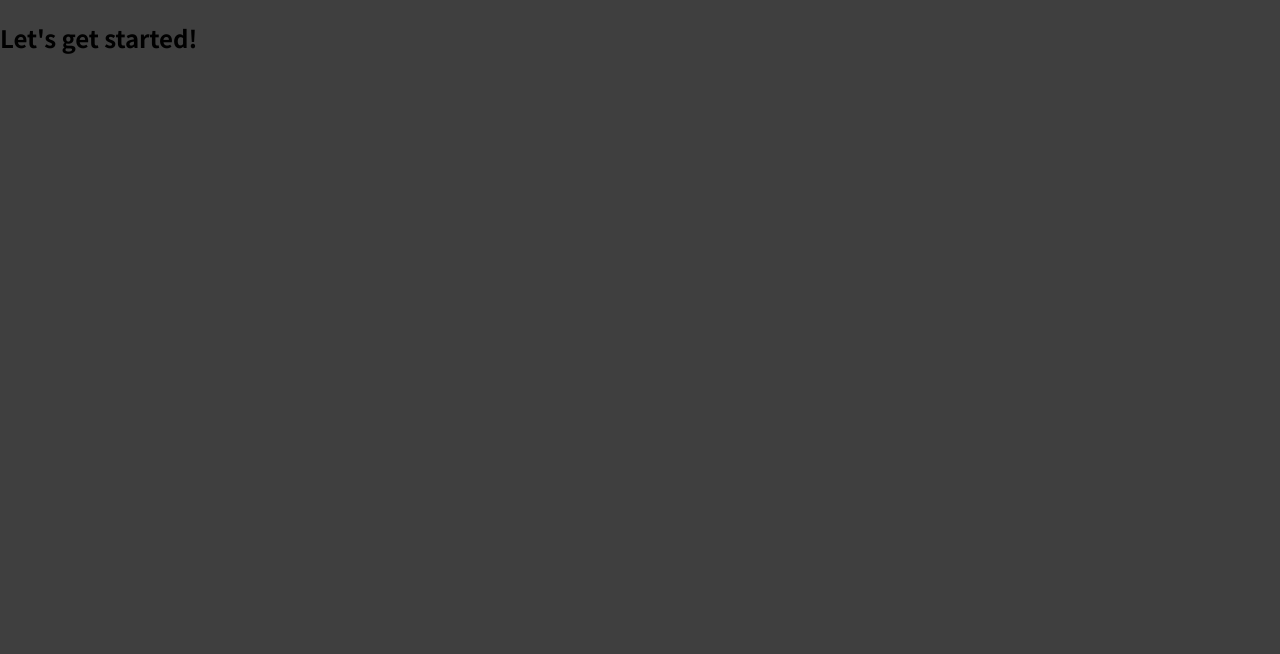
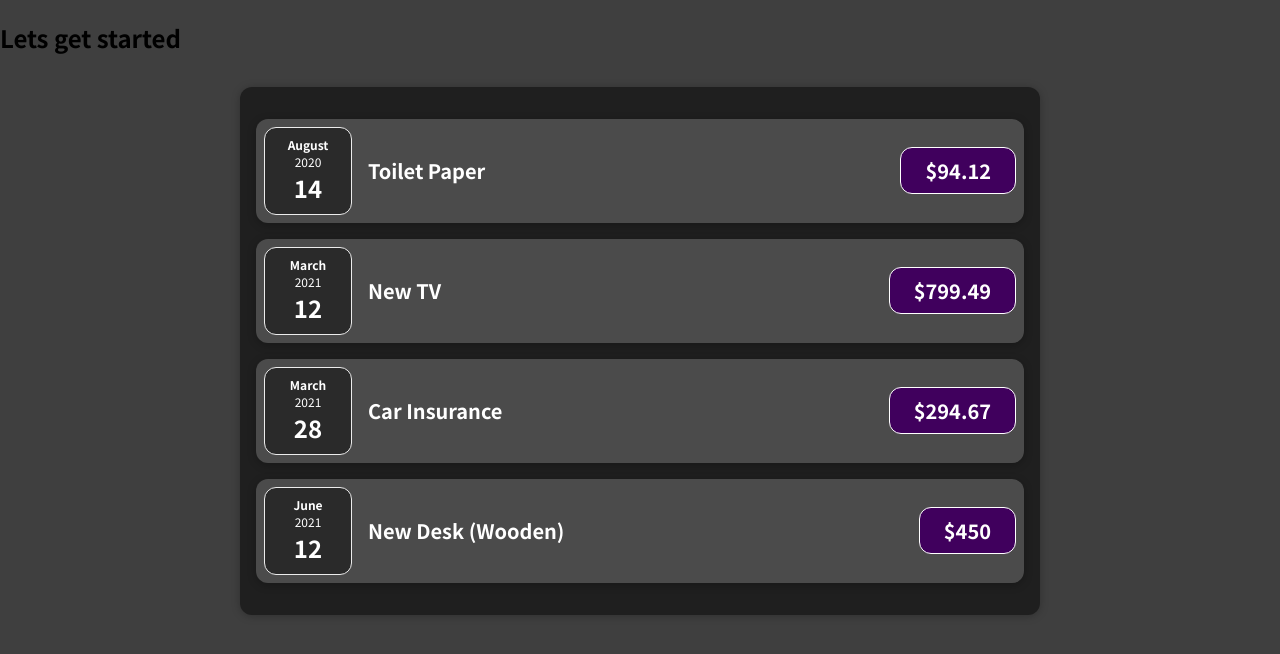
Before and after one commit to MaxTarasevich/expense-app, a React (Create React App) app: page / in a window 1280 px wide. Shown: the top 654 px of the page. Built offline with nearby package versions, Linux system fonts and the light colour scheme.

Commit message:
feat:add ExpenseDate, ExpenseItem, Expenses comp

```diff
--- a/src/App.js
+++ b/src/App.js
@@ -1,9 +1,33 @@
+import Expenses from './components/Expenses'
+
 function App() {
+  const expenses = [
+    {
+      id: 'e1',
+      title: 'Toilet Paper',
+      amount: 94.12,
+      date: new Date(2020, 7, 14),
+    },
+    { id: 'e2', title: 'New TV', amount: 799.49, date: new Date(2021, 2, 12) },
+    {
+      id: 'e3',
+      title: 'Car Insurance',
+      amount: 294.67,
+      date: new Date(2021, 2, 28),
+    },
+    {
+      id: 'e4',
+      title: 'New Desk (Wooden)',
+      amount: 450,
+      date: new Date(2021, 5, 12),
+    },
+  ]
   return (
     <div>
-      <h2>Let's get started!</h2>
+      <h2>Lets get started</h2>
+      <Expenses expenses={expenses} />
     </div>
-  );
+  )
 }
 
-export default App;
+export default App
--- /dev/null
+++ b/src/components/ExpenseDate.css
@@ -0,0 +1,26 @@
+.expense-date {
+  display: flex;
+  flex-direction: column;
+  width: 5.5rem;
+  height: 5.5rem;
+  border: 1px solid #ececec;
+  background-color: #2a2a2a;
+  color: white;
+  border-radius: 12px;
+  align-items: center;
+  justify-content: center;
+}
+
+.expense-date__month {
+  font-size: 0.75rem;
+  font-weight: bold;
+}
+
+.expense-date__year {
+  font-size: 0.75rem;
+}
+
+.expense-date__day {
+  font-size: 1.5rem;
+  font-weight: bold;
+}
--- /dev/null
+++ b/src/components/ExpenseDate.jsx
@@ -0,0 +1,17 @@
+import React from 'react'
+import './ExpenseDate.css'
+
+const ExpenseDate = (props) => {
+  const month = props.date.toLocaleString('en-US', { month: 'long' })
+  const day = props.date.toLocaleString('en-US', { day: '2-digit' })
+  const year = props.date.getFullYear()
+  return (
+    <div className="expense-date">
+      <div className="expense-date__month">{month}</div>
+      <div className="expense-date__year">{year}</div>
+      <div className="expense-date__day">{day}</div>
+    </div>
+  )
+}
+
+export default ExpenseDate
--- /dev/null
+++ b/src/components/ExpenseItem.css
@@ -0,0 +1,56 @@
+.expense-item {
+  display: flex;
+  justify-content: space-between;
+  align-items: center;
+  box-shadow: 0 2px 8px rgba(0, 0, 0, 0.25);
+  padding: 0.5rem;
+  margin: 1rem 0;
+  border-radius: 12px;
+  background-color: #4b4b4b;
+}
+
+.expense-item__description {
+  display: flex;
+  flex-direction: column;
+  gap: 1rem;
+  align-items: flex-end;
+  flex-flow: column-reverse;
+  justify-content: flex-start;
+  flex: 1;
+}
+
+.expense-item h2 {
+  color: #3a3a3a;
+  font-size: 1rem;
+  flex: 1;
+  margin: 0 1rem;
+  color: white;
+}
+
+.expense-item__price {
+  font-size: 1rem;
+  font-weight: bold;
+  color: white;
+  background-color: #40005d;
+  border: 1px solid white;
+  padding: 0.5rem;
+  border-radius: 12px;
+}
+
+@media (min-width: 580px) {
+  .expense-item__description {
+    flex-direction: row;
+    align-items: center;
+    justify-content: flex-start;
+    flex: 1;
+  }
+
+  .expense-item__description h2 {
+    font-size: 1.25rem;
+  }
+
+  .expense-item__price {
+    font-size: 1.25rem;
+    padding: 0.5rem 1.5rem;
+  }
+}
--- /dev/null
+++ b/src/components/ExpenseItem.jsx
@@ -0,0 +1,18 @@
+import React from 'react'
+import ExpenseDate from './ExpenseDate'
+
+import './ExpenseItem.css'
+
+const ExpenseItem = (props) => {
+  return (
+    <div className="expense-item">
+      <ExpenseDate date={props.date} />
+      <div className="expense-item__description">
+        <h2>{props.title}</h2>
+        <div className="expense-item__price">${props.amount}</div>
+      </div>
+    </div>
+  )
+}
+
+export default ExpenseItem
--- /dev/null
+++ b/src/components/Expenses.css
@@ -0,0 +1,9 @@
+.expenses {
+  padding: 1rem;
+  background-color: rgb(31, 31, 31);
+  margin: 2rem auto;
+  width: 50rem;
+  max-width: 95%;
+  border-radius: 12px;
+  box-shadow: 0 1px 8px rgba(0, 0, 0, 0.25);
+}
--- /dev/null
+++ b/src/components/Expenses.jsx
@@ -0,0 +1,17 @@
+import React from 'react'
+
+import './Expenses.css'
+
+import ExpenseItem from './ExpenseItem'
+
+const Expenses = (props) => {
+  return (
+    <div className="expenses">
+      {props.expenses.map((expense) => (
+        <ExpenseItem key={expense.id} {...expense} />
+      ))}
+    </div>
+  )
+}
+
+export default Expenses
```
Also changed, not shown: 2 other files (tests, documents, lock files or other folders).
